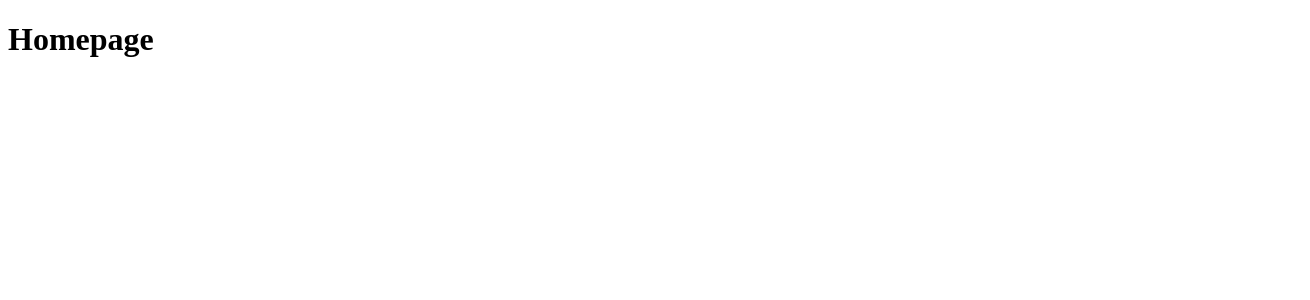
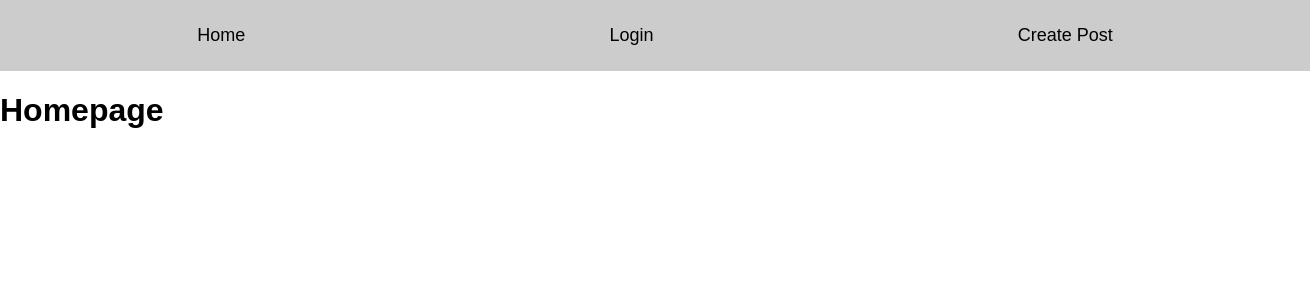
Before and after one commit to JYKATABG/Blog-App, a React (Create React App) app: page / in a window 1280 px wide. Shown: the top 300 px of the page, 1310 px wide, since content can reach past the window. Built offline with nearby package versions, Linux system fonts and the light colour scheme.

Commit message:
Add simple navigation

```diff
--- a/src/App.css
+++ b/src/App.css
@@ -1,38 +1,30 @@
-.App {
-  text-align: center;
+body {
+  padding: 0;
+  margin: 0;
+  font-family: sans-serif;
 }
 
-.App-logo {
-  height: 40vmin;
-  pointer-events: none;
+nav {
+  padding: 15px;
+  width: 100%;
+  background-color: #ccc;
+  display: flex;
+  justify-content: space-around;
+  align-items: center;
+  color: white;
+  text-decoration: none;
 }
 
-@media (prefers-reduced-motion: no-preference) {
-  .App-logo {
-    animation: App-logo-spin infinite 20s linear;
-  }
+a {
+  text-decoration: none;
+  font-size: 18px;
+  color: black;
+  margin: 10px;
+  transition: all .3s ease;
 }
 
-.App-header {
-  background-color: #282c34;
-  min-height: 100vh;
-  display: flex;
-  flex-direction: column;
-  align-items: center;
-  justify-content: center;
-  font-size: calc(10px + 2vmin);
-  color: white;
+a:hover {
+  color: azure;
+  transform: scale(1.1);
+  text-decoration: underline;
 }
-
-.App-link {
-  color: #61dafb;
-}
-
-@keyframes App-logo-spin {
-  from {
-    transform: rotate(0deg);
-  }
-  to {
-    transform: rotate(360deg);
-  }
-}
--- a/src/App.js
+++ b/src/App.js
@@ -9,6 +9,14 @@ import { BrowserRouter as Router, Route, Routes, Link } from 'react-router-dom';
 function App() {
   return (
     <Router>
+      {/* Navigation */}
+      <nav>
+        <Link to="/"> Home </Link>
+        <Link to="/login"> Login </Link>
+        <Link to="/create-post"> Create Post</Link>
+
+      </nav>
+      {/* Routes */}
       <Routes>
         <Route path='/' element={<Home />}></Route>
         <Route path='/login' element={<Login />}></Route>
```
